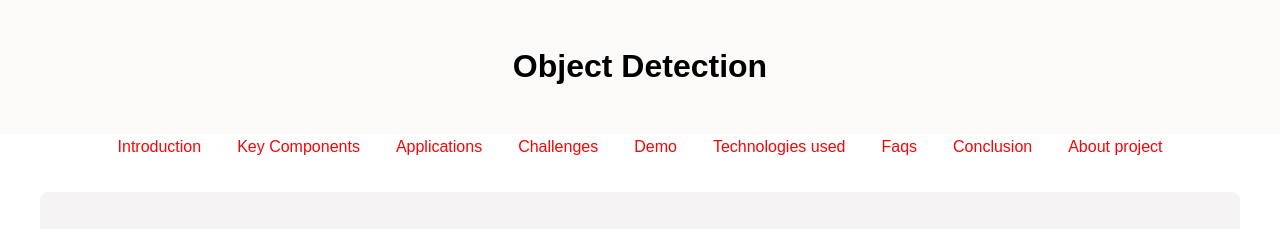
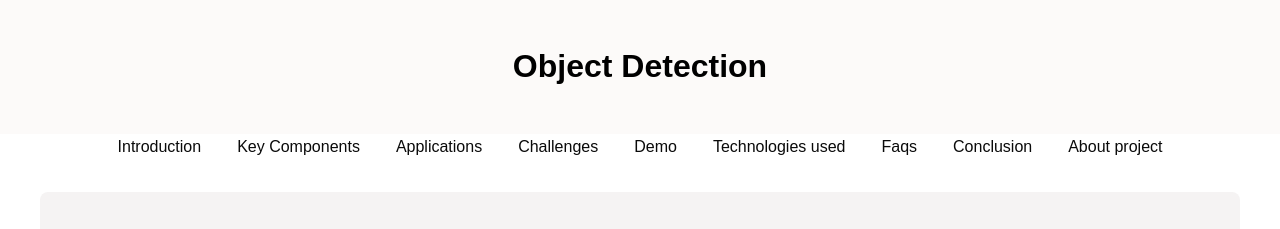
Before and after one commit to Sameer25034/Object-Detection-Using-ML, a plain HTML site: page index.html in a window 1280 px wide. Shown: the top 229 px of the page. Drawn offline with Linux system fonts and the light colour scheme.

Commit message:
Update style.css

```diff
--- a/style.css
+++ b/style.css
@@ -32,7 +32,7 @@ nav ul {
 
 nav a {
   text-decoration: none;
-  color: #f80505;
+  color: #0a0a0a;
   padding: 5px 18px;
   border-radius: 5px;
   transition: background-color 0.3s;
```
